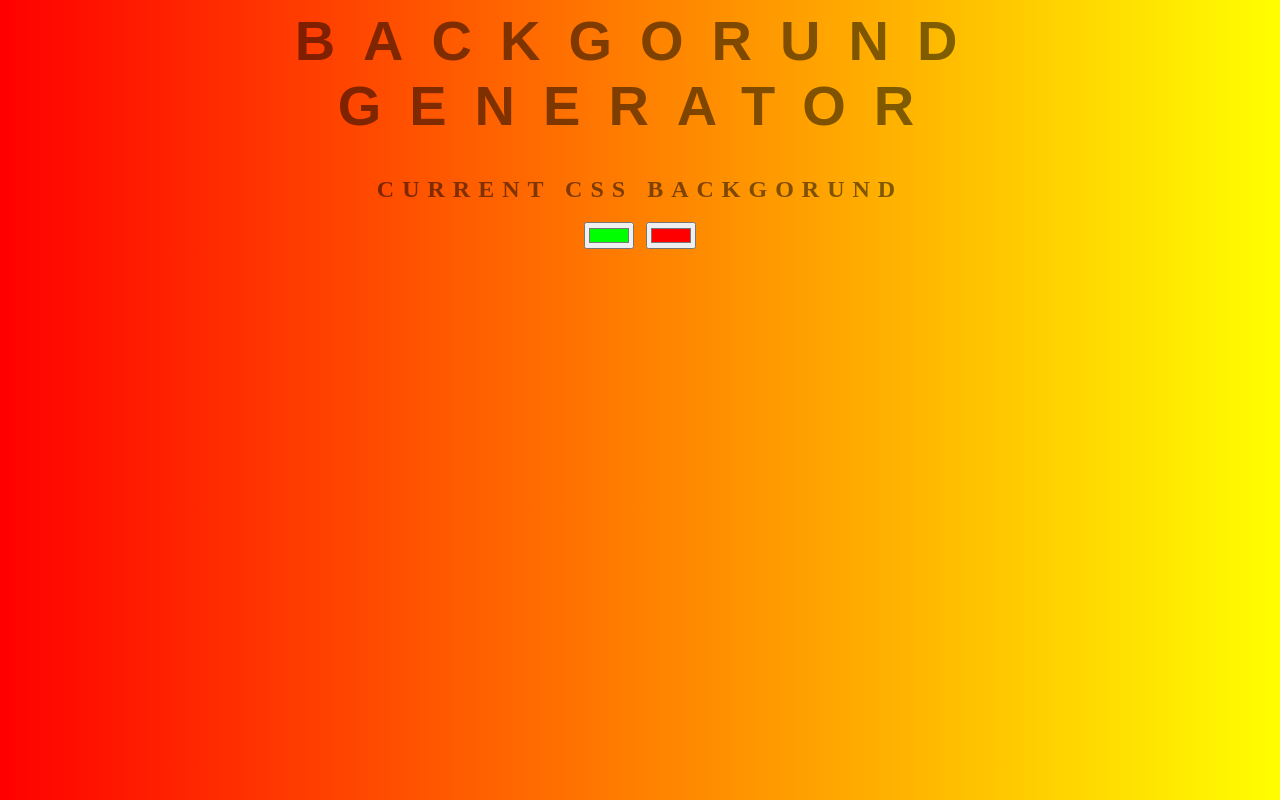
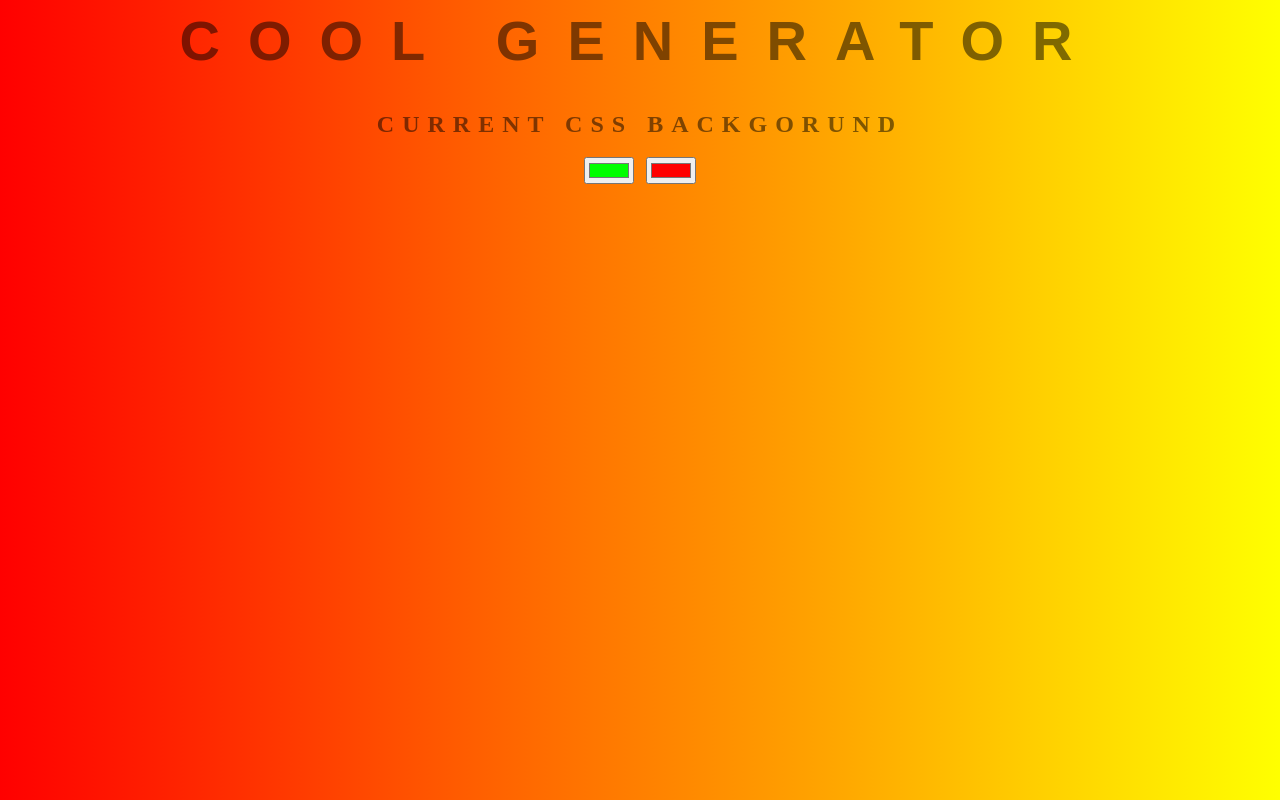
Before and after one commit to aviad-manne/Background-Generator, a plain HTML site: page index.html in a window 1280 px wide. Drawn offline with Linux system fonts and the light colour scheme.

Commit message:
changing title

```diff
--- a/index.html
+++ b/index.html
@@ -5,7 +5,7 @@
         <link rel="stylesheet" href="style.css" type="text/css">
     </head>
     <body id="gradient">
-        <h1>Backgorund Generator</h1>
+        <h1>cool Generator</h1>
         <h2>Current CSS Backgorund</h2>
         <input class= "color1" type="color" name="color1" value="#00ff00">
         <input class="color2" type="color" name="color2" value="#ff0000">
```
